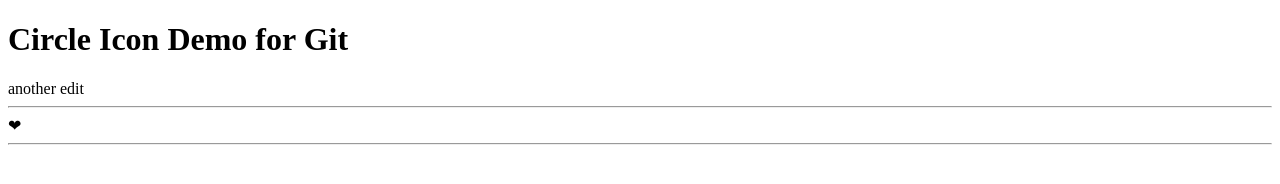
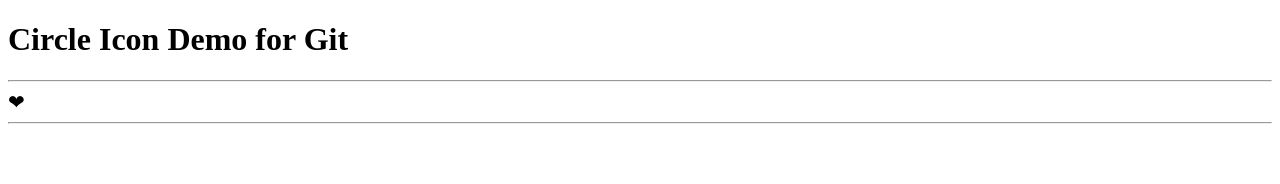
Before and after one commit to Bruin324/css-demo-circle-icon, a plain HTML site: page index.html in a window 1280 px wide. Drawn offline with Linux system fonts and the light colour scheme.

Commit message:
adding some css for styles

```diff
--- a/index.html
+++ b/index.html
@@ -6,7 +6,11 @@
   </head>
   <body>
     <h1>Circle Icon Demo for Git</h1>
-    another edit
+    <style media="screen">
+      *{box-sizing: border-box;}
+      span{font-size: 20px;}
+    </style>
+
     <div class="center-icon-on-line">
       <hr class="line">
       <span>&#10084</span>
```
